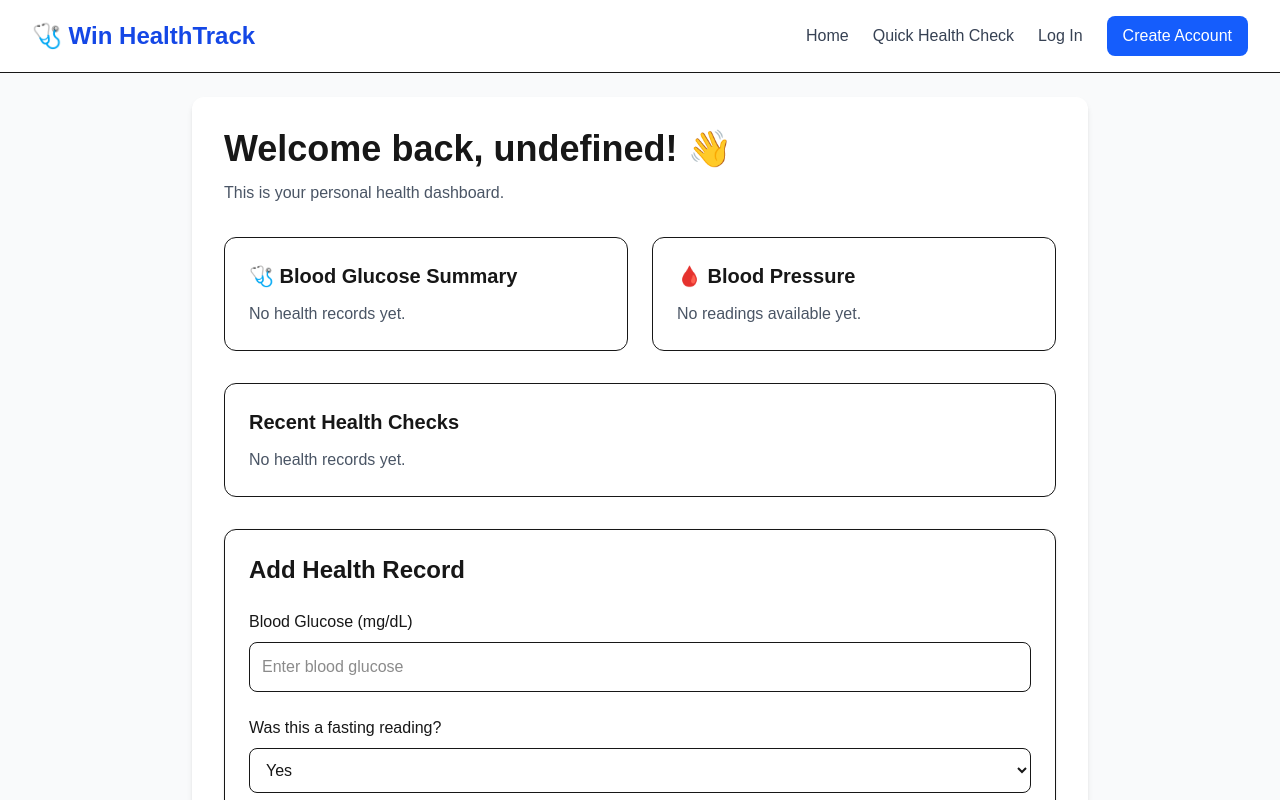
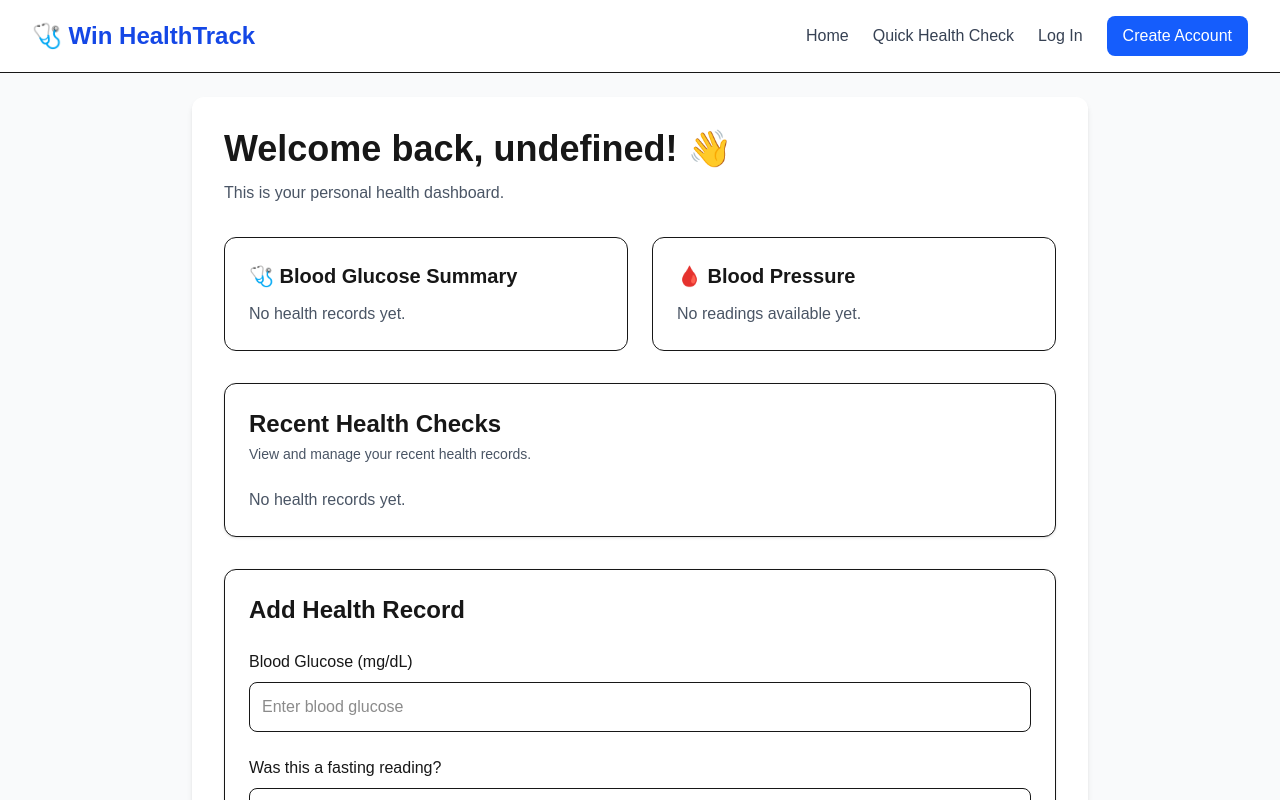
Before and after one commit to Godwin-Diya/win-healthtrack, a Next.js app: page /dashboard in a window 1280 px wide. Shown: the top 800 px of the page. Built offline with nearby package versions, Linux system fonts and the light colour scheme; sample sign-in values are in the browser's storage.

Commit message:
Add glucose status utility

```diff
--- a/app/dashboard/page.tsx
+++ b/app/dashboard/page.tsx
@@ -173,7 +173,6 @@ export default function DashboardPage() {
             />
         )}
 
-
             <HealthRecordForm />
 
             <button
--- a/components/HRC.tsx
+++ b/components/HRC.tsx
@@ -1,4 +1,5 @@
 import type { HealthRecord } from "@/types/health";
+import { getGlucoseStatus } from "@/utils/glucoseStatus";
 
 type HealthRecordCardProps = {
     record: HealthRecord;
@@ -11,21 +12,30 @@ export default function HealthRecordCard({
     onDelete,
     onEdit,
 }: HealthRecordCardProps) {
+    const glucoseStatus = getGlucoseStatus(
+    record.glucose,
+    record.fasting
+);
     return (
-    <div className="rounded-lg border p-4">
-        <p>
+    <div className="rounded-xl, border bg-white p-5 shadow-sm">
+        <p className="text-lg">
         <strong>Blood Glucose:</strong>{" "}
         {record.glucose} mg/dL
         </p>
 
-        <p>
+        <p className="mt-2">
         <strong>Fasting:</strong>{" "}
-        {record.fasting}
+        {record.fasting === "yes" ? "Yes" : "No"}
         </p>
 
         <p>
         <strong>Date:</strong>{" "}
         {record.date}
+        </p>
+
+        <p className="mt-2">
+        <strong>Status:</strong>{" "}
+        {glucoseStatus}
         </p>
 
         <div className="mt-4 flex gap-3">
--- a/components/RHC.tsx
+++ b/components/RHC.tsx
@@ -15,34 +15,34 @@ export default function RecentHealthChecks({
     onDelete,
     onEdit,
 }: RecentHealthChecksProps) {
+
     return (
-    <div className="mt-8 rounded-xl border p-6">
-        <h2 className="text-xl font-semibold">
-        Recent Health Checks
-        </h2>
+    <section className="mt-8 rounded-xl border bg-white p-6 shadow-sm">
+    <div className="mb-6">
+        <h2 className="text-2xl font-bold">
+        Recent Health Checks</h2>
 
-        {healthRecords.length > 0 ? (
-        <div className="mt-4 space-y-4">
-            {healthRecords.length === 0 ? (
-            <p className="mt-3 text-gray-600">
-            No health records yet.
-            </p>
-            ) : (
-            healthRecords.map((record) => (
+        <p className="mt-1 text-sm text-gray-600">
+        View and manage your recent health records.
+        </p>
+        </div>
+
+        {healthRecords.length === 0 ? (
+        <p className="text-gray-600">
+        No health records yet.
+        </p>
+        ) : (
+        <div className="space-y-4">
+        {healthRecords.map((record) => (
             <HealthRecordCard
             key={record.id}
             record={record}
             onDelete={onDelete}
             onEdit={onEdit}
-            />
-            ))
-            )}
-        </div>
-        ) : (
-            <p className="mt-3 text-gray-600">
-            No health records yet.
-            </p>
+        />
+    ))}
+    </div>
     )}
-    </div>
+    </section>
 );
 }
--- /dev/null
+++ b/utils/glucoseStatus.ts
@@ -0,0 +1,32 @@
+export function getGlucoseStatus(
+  glucose: string,
+  fasting: string
+) {
+  const value = Number(glucose);
+
+  if (Number.isNaN(value)) {
+    return "Unknown";
+  }
+
+  if (fasting === "yes") {
+    if (value < 70) {
+      return "Low";
+    }
+
+    if (value <= 99) {
+      return "Normal";
+    }
+
+    return "High";
+  }
+
+  if (value < 70) {
+    return "Low";
+  }
+
+  if (value <= 139) {
+    return "Normal";
+  }
+
+  return "High";
+}
```
